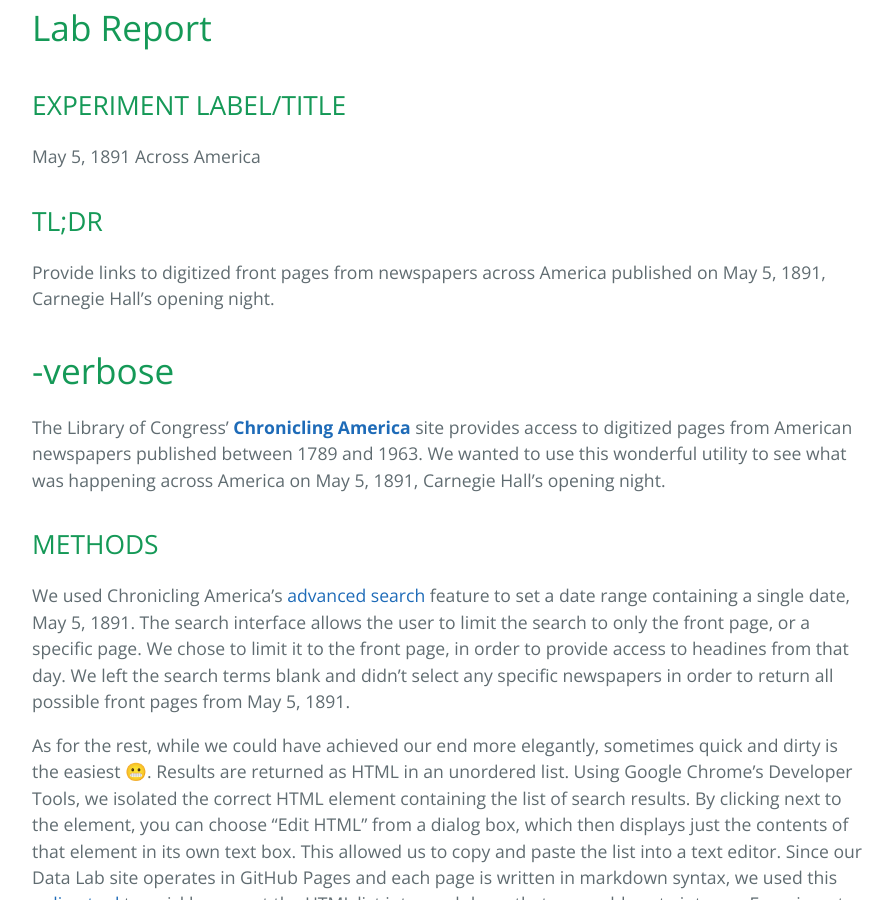
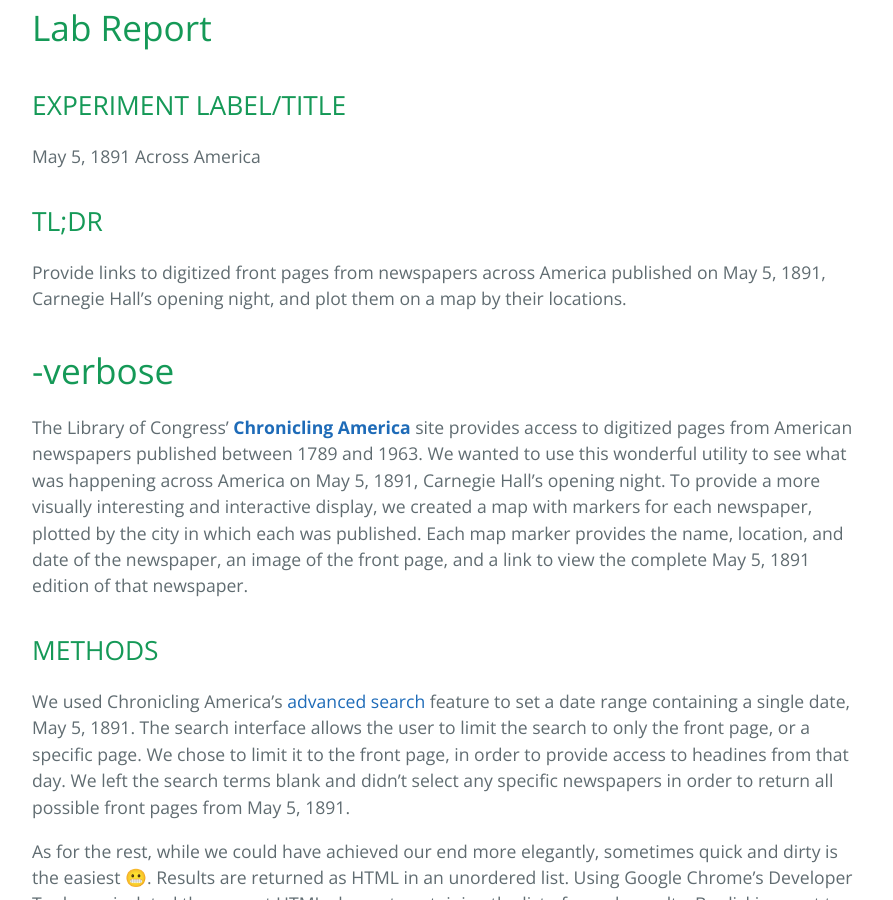
Before and after one commit to CarnegieHall/datalab, a Jekyll site: the page built from experiments/chdl-0008.md, in a window 1280 px wide and 900 px high, scrolled down 1241 px. Shown: the whole window, without its empty margins (192-1085 px from the left). Built offline with Jekyll 4.4.1, drawn with Linux system fonts in a browser that asks for light colours; our own code applies the rules of GitHub Pages for plain Markdown files.

Commit message:
Update lab report
Still need to add methods for creating the map

```diff
--- a/experiments/chdl-0008.md
+++ b/experiments/chdl-0008.md
@@ -19,10 +19,10 @@ View newspapers from across America published on May 5, 1891, Carnegie Hall's op
 May 5, 1891 Across America
 
 ## TL;DR
-Provide links to digitized front pages from newspapers across America published on May 5, 1891, Carnegie Hall's opening night.
+Provide links to digitized front pages from newspapers across America published on May 5, 1891, Carnegie Hall's opening night, and plot them on a map by their locations.
 
 # -verbose
-The Library of Congress' <a href="https://chroniclingamerica.loc.gov/" target="_blank"><strong>Chronicling America</strong></a> site provides access to digitized pages from American newspapers published between 1789 and 1963. We wanted to use this wonderful utility to see what was happening across America on May 5, 1891, Carnegie Hall's opening night.
+The Library of Congress' <a href="https://chroniclingamerica.loc.gov/" target="_blank"><strong>Chronicling America</strong></a> site provides access to digitized pages from American newspapers published between 1789 and 1963. We wanted to use this wonderful utility to see what was happening across America on May 5, 1891, Carnegie Hall's opening night. To provide a more visually interesting and interactive display, we created a map with markers for each newspaper, plotted by the city in which each was published. Each map marker provides the name, location, and date of the newspaper, an image of the front page, and a link to view the complete May 5, 1891 edition of that newspaper.
 
 ## METHODS
 We used Chronicling America's <a href="https://chroniclingamerica.loc.gov/#tab=tab_advanced_search" target="_blank">advanced search</a> feature to set a date range containing a single date, May 5, 1891. The search interface allows the user to limit the search to only the front page, or a specific page. We chose to limit it to the front page, in order to provide access to headines from that day. We left the search terms blank and didn't select any specific newspapers in order to return all possible front pages from May 5, 1891.
```
